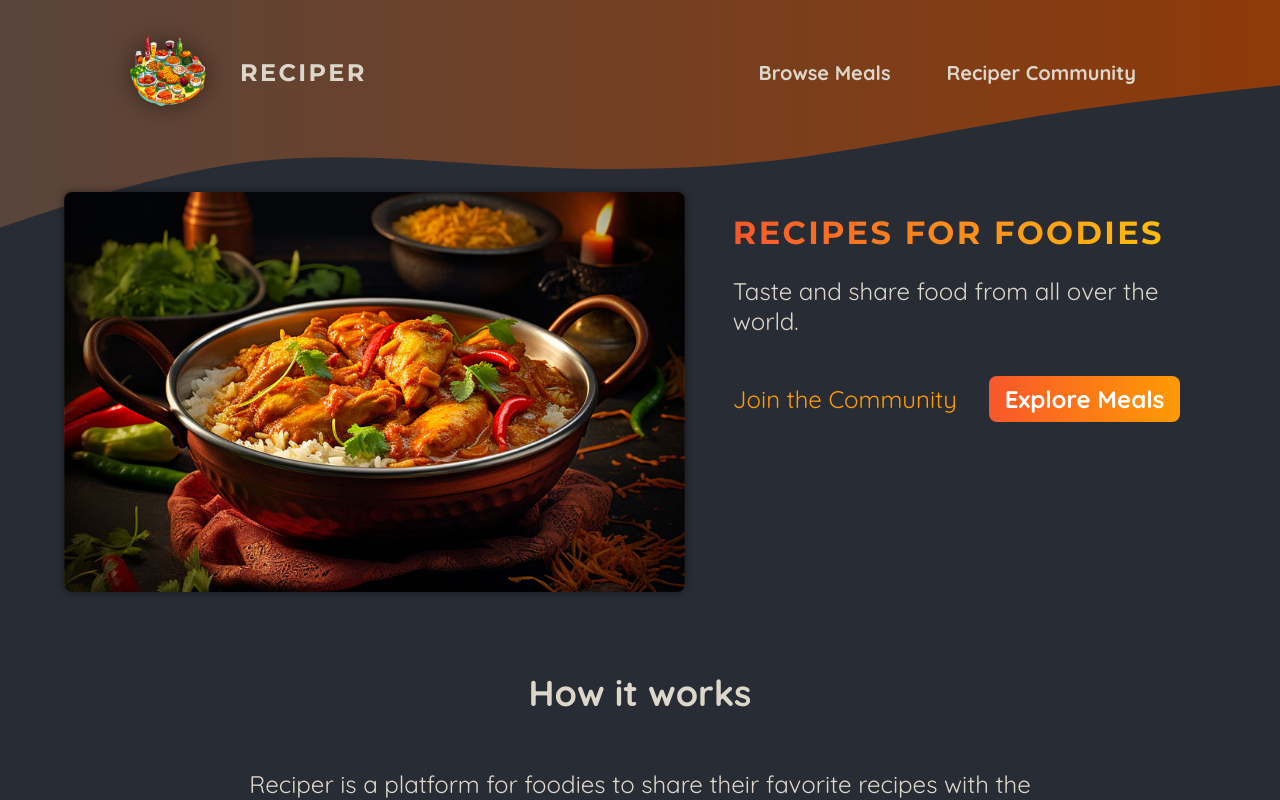
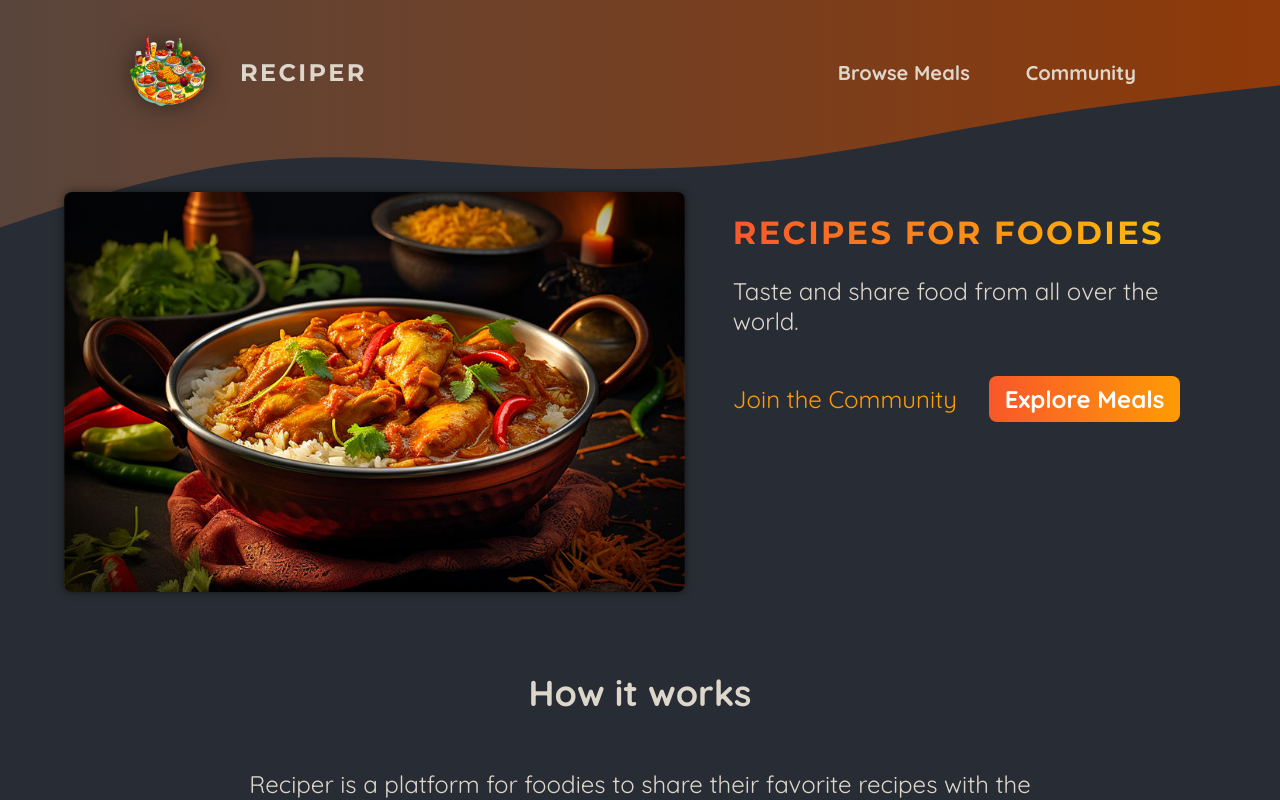
Before and after one commit to Rhishavhere/Reciper, a Next.js app: page / in a window 1280 px wide. Shown: the top 800 px of the page. Built offline with nearby package versions, Linux system fonts and the light colour scheme.

Commit message:
nav updates

```diff
--- a/components/main-header/MainHeader.jsx
+++ b/components/main-header/MainHeader.jsx
@@ -5,6 +5,7 @@
 import css from './main-header.module.css'
 
 import MainHeaderBg from "./MainHeaderBg"
+import NavLink from "./NavLink";
 
 export default function MainHeader() {
   return (<>
@@ -17,10 +18,10 @@
       <nav className={css.nav}>
         <ul>
           <li>
-            <Link href="/meals">Browse Meals</Link>
+            <NavLink href="/meals">Browse Meals</NavLink>
           </li>
           <li>
-            <Link href="/community">Reciper Community</Link>
+            <NavLink href="/community">Community</NavLink>
           </li>
         </ul>
       </nav>
--- /dev/null
+++ b/components/main-header/NavLink.jsx
@@ -0,0 +1,14 @@
+'use client';
+
+import Link from "next/link";
+import { usePathname } from "next/navigation";
+import css from './nav-link.module.css'
+
+export default function NavLink({ href, children }) {
+  const path = usePathname();
+
+  return (
+    <Link href={href} className={path.startsWith(href) ? `${css.link} ${css.active}` : css.link}
+    >{children}</Link>
+  )
+}
--- a/components/main-header/main-header.module.css
+++ b/components/main-header/main-header.module.css
@@ -21,29 +21,7 @@
   font-size: 1.25rem;
 }
 
-.nav a {
-  text-decoration: none;
-  color: #ddd6cb;
-  font-weight: bold;
-  padding: 0.5rem 1rem;
-  border-radius: 0.5rem;
-}
 
-.nav a:hover,
-.nav a:active {
-  background: linear-gradient(90deg, #ff8a05, #f9b331);
-  background-clip: text;
-  -webkit-background-clip: text;
-  -webkit-text-fill-color: transparent;
-  text-shadow: 0 0 18px rgba(248, 190, 42, 0.8);
-}
-
-.active {
-  background: linear-gradient(90deg, #ff8a05, #f9b331);
-  background-clip: text;
-  -webkit-background-clip: text;
-  -webkit-text-fill-color: transparent;
-}
 
 .logo {
   display: flex;
--- /dev/null
+++ b/components/main-header/nav-link.module.css
@@ -0,0 +1,23 @@
+.link {
+  text-decoration: none;
+  color: #ddd6cb;
+  font-weight: bold;
+  padding: 0.5rem 1rem;
+  border-radius: 0.5rem;
+}
+
+.link:hover,
+.link:active {
+  background: linear-gradient(90deg, #ff8a05, #f9b331);
+  background-clip: text;
+  -webkit-background-clip: text;
+  -webkit-text-fill-color: transparent;
+  text-shadow: 0 0 18px rgba(248, 190, 42, 0.8);
+}
+
+.active {
+  background: linear-gradient(90deg, #ff8a05, #f9b331);
+  background-clip: text;
+  -webkit-background-clip: text;
+  -webkit-text-fill-color: transparent;
+}
```
